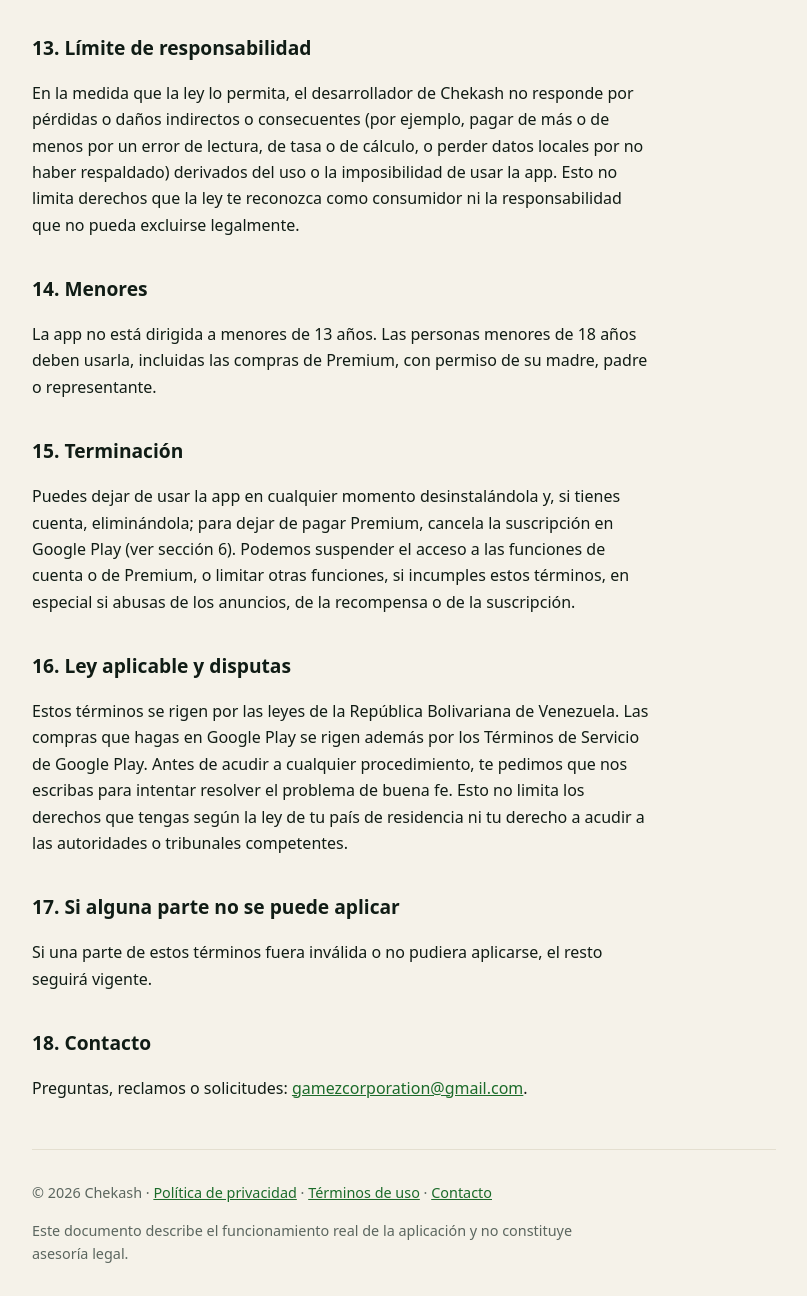
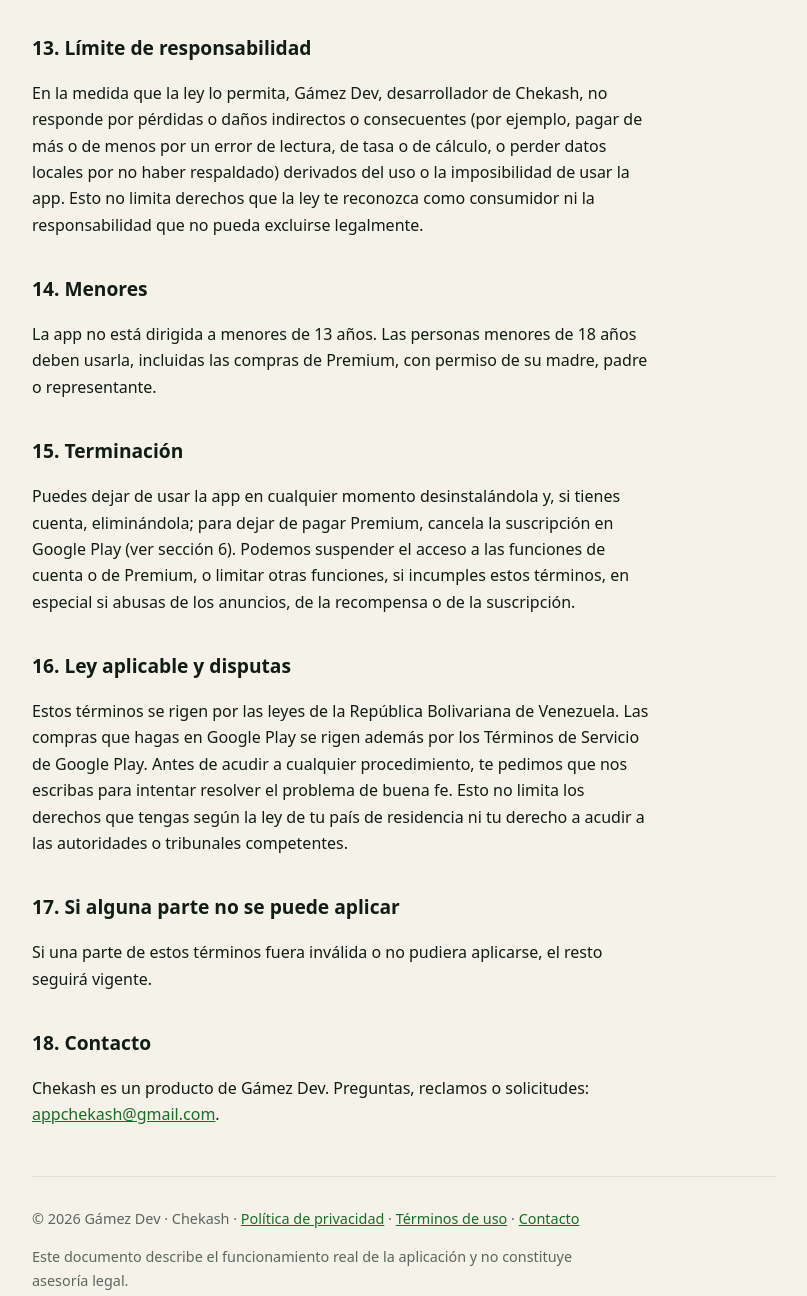
Before and after one commit to gamezcorporation/Chekash, a plain HTML site: page terminos-de-uso.html in a window 1280 px wide. Shown: the part 5308-6604 px from the top of the page, without its empty margins (236-1043 px from the left). Drawn offline with Linux system fonts and the light colour scheme.

Commit message:
Update terminos-de-uso.html

```diff
--- a/terminos-de-uso.html
+++ b/terminos-de-uso.html
@@ -107,7 +107,7 @@
 <h2>8. Tu cuenta</h2>
 <ul>
   <li>Crear una cuenta es opcional y es una función de Premium; si ya tenías una sesión iniciada, la conservas. Debes dar un correo que te pertenezca y elegir una clave segura; eres responsable de mantenerla en secreto y de lo que ocurra con tu cuenta.</li>
-  <li>Puedes cerrar sesión o <strong>eliminar tu cuenta</strong> cuando quieras desde la app (Cuenta → Eliminar mi cuenta) o escribiendo a <a href="mailto:gamezcorporation@gmail.com">gamezcorporation@gmail.com</a>. Al eliminarla se borra lo que subiste a la nube (ver política de privacidad). Eliminar la cuenta no cancela tu suscripción de Premium: eso se hace en Google Play.</li>
+  <li>Puedes cerrar sesión o <strong>eliminar tu cuenta</strong> cuando quieras desde la app (Cuenta → Eliminar mi cuenta) o escribiendo a <a href="mailto:appchekash@gmail.com">appchekash@gmail.com</a>. Al eliminarla se borra lo que subiste a la nube (ver política de privacidad). Eliminar la cuenta no cancela tu suscripción de Premium: eso se hace en Google Play.</li>
   <li>Que tu Premium termine no borra tu cuenta ni lo que ya subiste.</li>
   <li>Podemos suspender o cerrar una cuenta que se use para abusar del servicio o violar estos términos.</li>
   <li>Si olvidas tu clave, puedes recuperarla desde «¿Olvidaste tu clave?» con un código que te llega al correo de tu cuenta; si no te llega, escríbenos desde ese correo.</li>
@@ -120,13 +120,13 @@
 <p>Trabajamos para que la app funcione bien, pero no garantizamos que esté siempre disponible, sin interrupciones o sin errores, ni que las funciones que dependen de internet (tasas, anuncios, cuenta y respaldo) estén siempre activas. Podemos cambiar, mejorar, limitar o retirar funciones, <strong>cambiar los precios, los planes y los límites</strong>, actualizar estos términos o dejar de ofrecer el servicio; si el cambio es importante te lo avisaremos en la app. Los cambios de precio de una suscripción se avisan según las reglas de Google Play, y lo que ya pagaste se respeta hasta el fin del periodo pagado. Seguir usando la app después de un cambio significa que lo aceptas.</p>
 
 <h2>11. Propiedad intelectual</h2>
-<p>La app, su diseño, su logo y su código pertenecen a su desarrollador. Te damos una licencia personal, limitada, revocable, no exclusiva e intransferible para usar la app en tus dispositivos. «Chekash» y su logo no pueden usarse como marca sin permiso. Las tipografías incluidas (Bricolage Grotesque y DM Mono) y otros componentes de código abierto mantienen sus propias licencias (SIL Open Font License y las de cada biblioteca).</p>
+<p>La app, su diseño, su logo y su código pertenecen a su desarrollador, Gámez Dev. Te damos una licencia personal, limitada, revocable, no exclusiva e intransferible para usar la app en tus dispositivos. «Chekash» y su logo no pueden usarse como marca sin permiso. Las tipografías incluidas (Bricolage Grotesque y DM Mono) y otros componentes de código abierto mantienen sus propias licencias (SIL Open Font License y las de cada biblioteca).</p>
 
 <h2>12. Sin garantías</h2>
 <p>La app se ofrece <strong>«tal cual» y «según disponibilidad»</strong>, sin garantías de ningún tipo, expresas o implícitas, en la medida permitida por la ley, incluidas las de exactitud de lectura, de cálculos, de tasas, de idoneidad para un fin particular y de funcionamiento ininterrumpido.</p>
 
 <h2>13. Límite de responsabilidad</h2>
-<p>En la medida que la ley lo permita, el desarrollador de Chekash no responde por pérdidas o daños indirectos o consecuentes (por ejemplo, pagar de más o de menos por un error de lectura, de tasa o de cálculo, o perder datos locales por no haber respaldado) derivados del uso o la imposibilidad de usar la app. Esto no limita derechos que la ley te reconozca como consumidor ni la responsabilidad que no pueda excluirse legalmente.</p>
+<p>En la medida que la ley lo permita, Gámez Dev, desarrollador de Chekash, no responde por pérdidas o daños indirectos o consecuentes (por ejemplo, pagar de más o de menos por un error de lectura, de tasa o de cálculo, o perder datos locales por no haber respaldado) derivados del uso o la imposibilidad de usar la app. Esto no limita derechos que la ley te reconozca como consumidor ni la responsabilidad que no pueda excluirse legalmente.</p>
 
 <h2>14. Menores</h2>
 <p>La app no está dirigida a menores de 13 años. Las personas menores de 18 años deben usarla, incluidas las compras de Premium, con permiso de su madre, padre o representante.</p>
@@ -141,10 +141,10 @@
 <p>Si una parte de estos términos fuera inválida o no pudiera aplicarse, el resto seguirá vigente.</p>
 
 <h2>18. Contacto</h2>
-<p>Preguntas, reclamos o solicitudes: <a href="mailto:gamezcorporation@gmail.com">gamezcorporation@gmail.com</a>.</p>
+<p>Chekash es un producto de Gámez Dev. Preguntas, reclamos o solicitudes: <a href="mailto:appchekash@gmail.com">appchekash@gmail.com</a>.</p>
 
 <footer>
-  <p>© 2026 Chekash · <a href="privacy-policy.html">Política de privacidad</a> · <a href="terminos-de-uso.html">Términos de uso</a> · <a href="mailto:gamezcorporation@gmail.com">Contacto</a></p>
+  <p>© 2026 Gámez Dev · Chekash · <a href="privacy-policy.html">Política de privacidad</a> · <a href="terminos-de-uso.html">Términos de uso</a> · <a href="mailto:appchekash@gmail.com">Contacto</a></p>
   <p>Este documento describe el funcionamiento real de la aplicación y no constituye asesoría legal.</p>
 </footer>
 </main>
```
